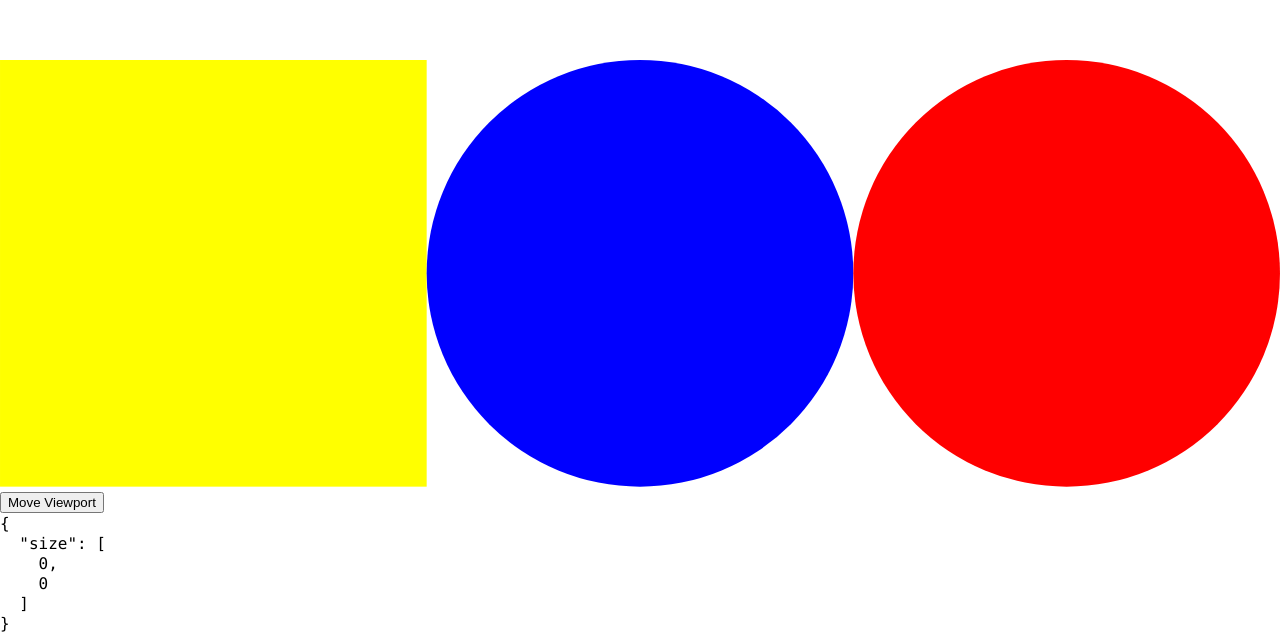
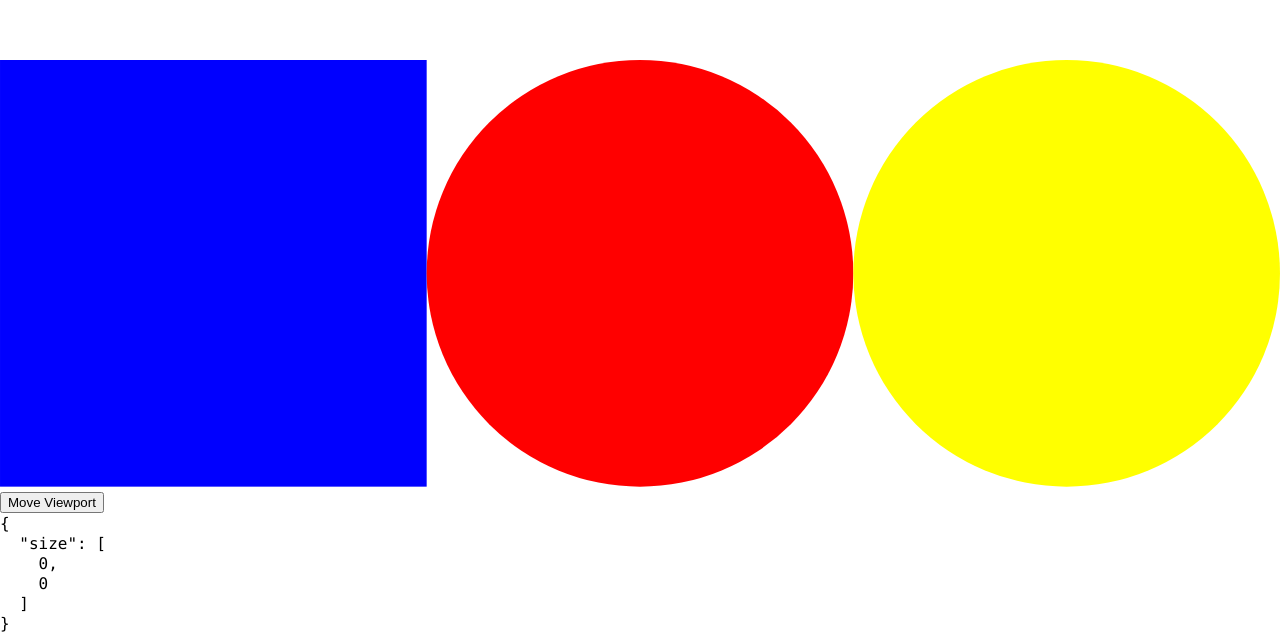
Before and after one commit to chrisbolin/megapixel, a React (Create React App) app: page / in a window 1280 px wide. Shown: the part 1224-1857 px from the top of the page. Built offline with nearby package versions, Linux system fonts and the light colour scheme.

Commit message:
prevent drawing outside of viewport

```diff
--- a/src/App.tsx
+++ b/src/App.tsx
@@ -111,12 +111,12 @@ function ViewportPicker({ state }: { state: AppState }) {
 }
 
 function App() {
-  const dimensionInBoxes = 8;
+  const dimensionInBoxes = 9;
   const state = useAppState({ viewportSize: dimensionInBoxes });
   const pixelsPerBox = 30;
   const widthInBoxes = dimensionInBoxes;
   const heightInBoxes = dimensionInBoxes;
-  const palette = ['yellow', 'blue', 'red'];
+  const palette = [ 'blue', 'red', 'yellow' ];
   return (
     <div className="App">
       <BoxGrid
--- a/src/Grid.tsx
+++ b/src/Grid.tsx
@@ -40,11 +40,20 @@ export class Grid {
     return value !== null;
   }
 
+  inViewport(xIndex: number, yIndex: number) {
+    if (xIndex < this.viewportCorner.x) return false;
+    if (yIndex < this.viewportCorner.y) return false;
+    if (xIndex >= this.viewportCorner.x + this.viewportSize) return false;
+    if (yIndex >= this.viewportCorner.y + this.viewportSize) return false;
+    return true;
+  }
+
   set(xIndex: number, yIndex: number, value: number) {
     const x = this.viewportCorner.x + xIndex;
     const y = this.viewportCorner.y + yIndex;
 
     if (this.hasValue(x, y)) return; // don't overwrite
+    if (!this.inViewport(x, y)) return;
 
     this.ensureRow(y);
     this.data[y][x] = value;
```
